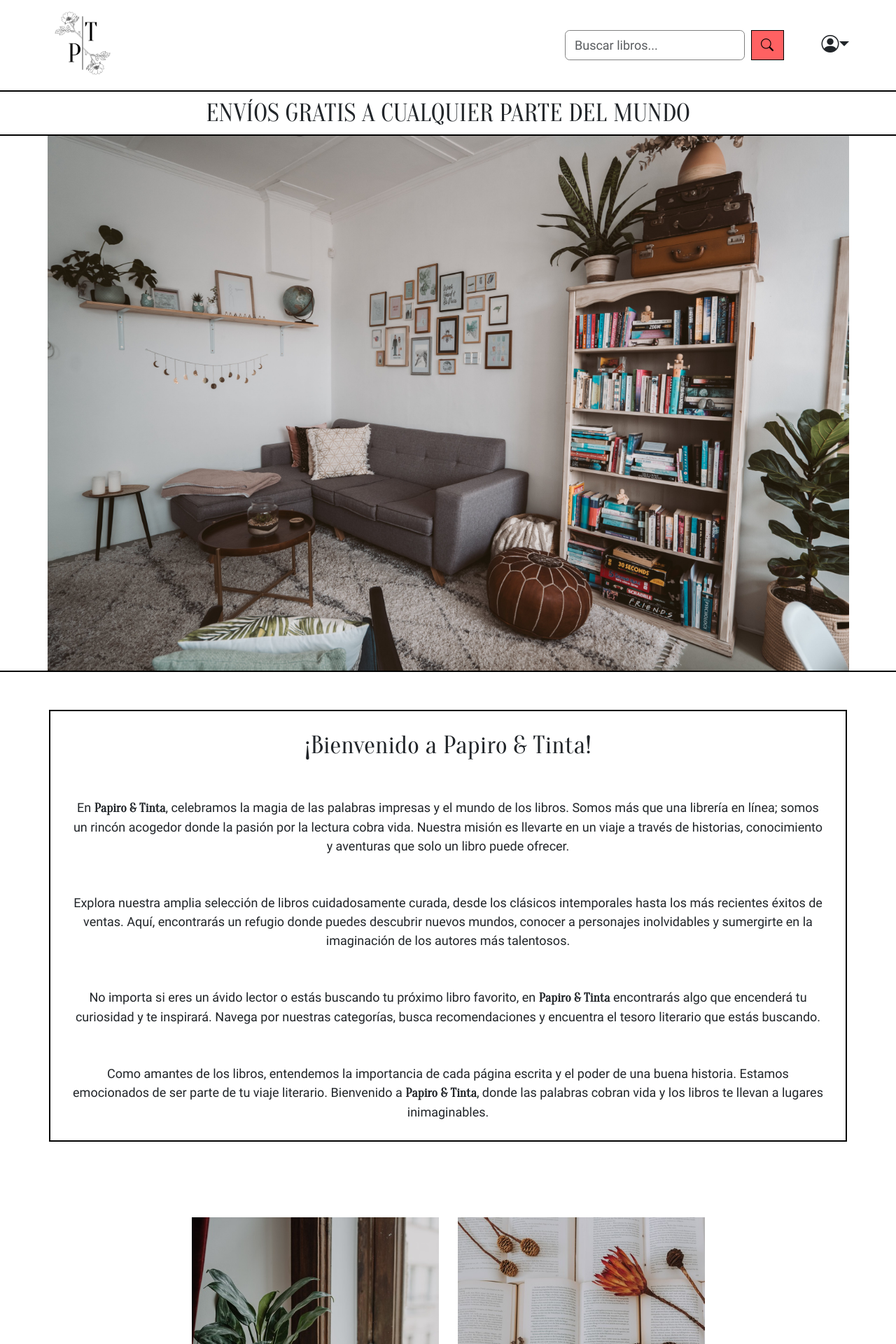
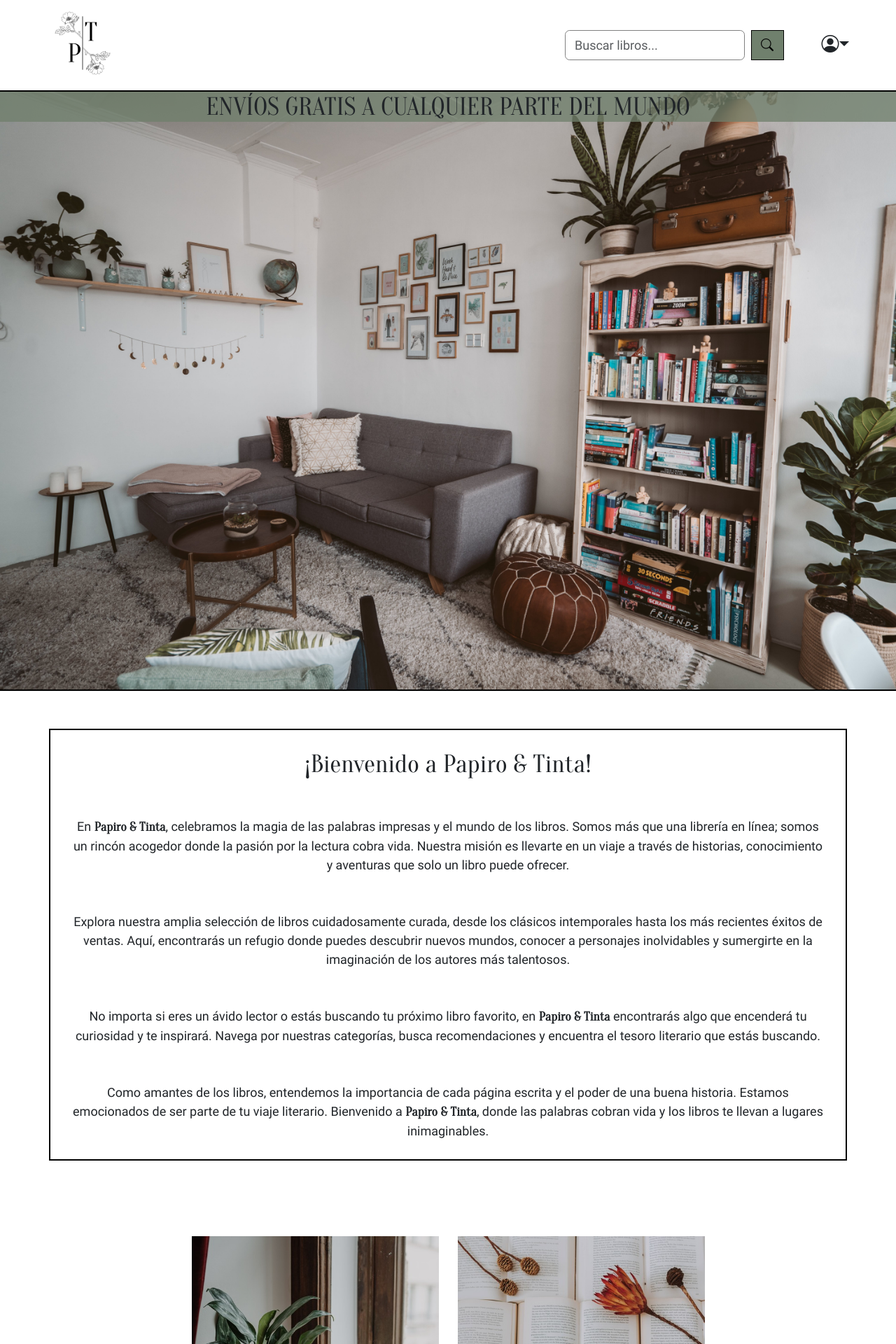
Before and after one commit to SebasVM123/Papiro-Tinta-Proyect, a Django app: page / in a window 1280 px wide. Shown: the top 1920 px of the page at 70% size. Run offline with Django 4.2, Linux system fonts and the light colour scheme.

Commit message:
Feat: agrega una nueva paleta de colores y cambia el letrero de envíos a gratis a posición absoluta sobre la imagen del header

```diff
--- a/Papiro_Tinta/main/templates/main/index.html
+++ b/Papiro_Tinta/main/templates/main/index.html
@@ -46,20 +46,17 @@
 		    </div>
 	    </nav>
 
-		<div class="container-fluid d-flex justify-content-center align-items-center pt-2 b-b-2">
-			<h2 class="text-center title-2">ENVÍOS GRATIS A CUALQUIER PARTE DEL MUNDO</h2>
+		<div class="container-fluid no-spacing position-relative">
+			<div class="row no-spacing">
+				<img class="img-fluid no-spacing" src="{% static 'assets/images/header-img.jpg' %}" alt="Imagen de una biblioteca con el logo de Papiro&Tinta">
+			</div>
+			<div class="row position-absolute top-0 start-0 no-spacing bg-sgreen w-100">
+				<h2 class="text-center title-2 bg-sgreen no-spacing">ENVÍOS GRATIS A CUALQUIER PARTE DEL MUNDO</h2>
+			</div>
 		</div>
-
-		<div class="container-fluid">
-	        <div class="row px-5">
-	            <div class="col-lg">
-		            <img class="img-fluid" src="{% static 'assets/images/header-img.jpg' %}" alt="Imagen de una biblioteca con el logo de Papiro&Tinta">
-	            </div>
-	        </div>
-	    </div>
 	</header>
 
-	<main class="px-lg-5" id="main-container">
+	<main class="px-lg-5">
         <div class="container d-flex flex-column align-items-center w-100 my-5 text-center b-2">
             <div class="row w-100">
 	            <h2 class="title-2 my-4">¡Bienvenido a Papiro & Tinta!</h2>
--- a/Papiro_Tinta/static/css/style.css
+++ b/Papiro_Tinta/static/css/style.css
@@ -1,12 +1,15 @@
 :root {
-    --brown: rgb(193, 164, 117);
-    --salmon: rgb(255, 97, 98);
-    --gray: rgb(134, 145, 148);
+    --green: rgb(112, 128, 109);
+    --coolblue: rgb(60, 107, 108);
+    --orange: rgb(249, 77, 1);
+    --gray: rgb(227, 226, 222);
 
-    --salmon-light: rgb(255, 142, 143);
+    --shadow-green: rgba(112, 128, 109, 0.5);
+}
 
-    --salmon-shadow: rgba(255, 97, 98, 0.5)
-}
+/*body { overflow-x: hidden;}*/
+
+.h-500 {height: 500px;}
 
 /* fuentes ====================================================================================*/
 @font-face {
@@ -39,13 +42,21 @@
 .no-decoration {text-decoration: none; }
 
 .floating-box {
-    background-color: rgba(77, 58, 46, 0.7);
     height: auto;
     width: auto;
     border: 2px solid black;
 }
 
 .no-spacing { padding: 0; margin: 0}
+
+.no-padding { padding: 0;}
+
+.img-fluid {
+    max-width: 100%;
+}
+
+/* colores -------------------------------------*/
+.bg-sgreen { background-color: var(--shadow-green);}
 
 /* margenes ------------------------------------*/
 .my-6 { margin-top: 6rem; margin-bottom: 6rem;}
@@ -88,7 +99,7 @@ a {color: #000;}
 .primary-btn {
     border: 1px solid black;
     border-radius: 0px;
-    background-color: var(--salmon);
+    background-color: var(--green);
     color: black;
 }
 
@@ -135,3 +146,13 @@ a {color: #000;}
     max-width: 100px;
     height: auto;
 }
+
+/*:root {
+    --brown: rgb(193, 164, 117);
+    --salmon: rgb(255, 97, 98);
+    --gray: rgb(134, 145, 148);
+
+    --salmon-light: rgb(255, 142, 143);
+
+    --salmon-shadow: rgba(255, 97, 98, 0.5)
+}*/
--- a/Papiro_Tinta/static/css/styles.css
+++ b/Papiro_Tinta/static/css/styles.css
@@ -1,4 +1,4 @@
-:root {
+/*:root {
     --brown: #C1A475;
     --salmon: #FF6162;
     --black: #000000;
@@ -7,8 +7,8 @@
 
     --salmon-light: #FF8E8F;
 
-    --salmon-shadow: rgba(255, 97, 98, 0.5)
-}
+    --salmon-shadow: rgba(255, 97, 98, 0.5);
+}*/
 
 /* fuentes -----------------------------------------------*/
 @font-face {
```
